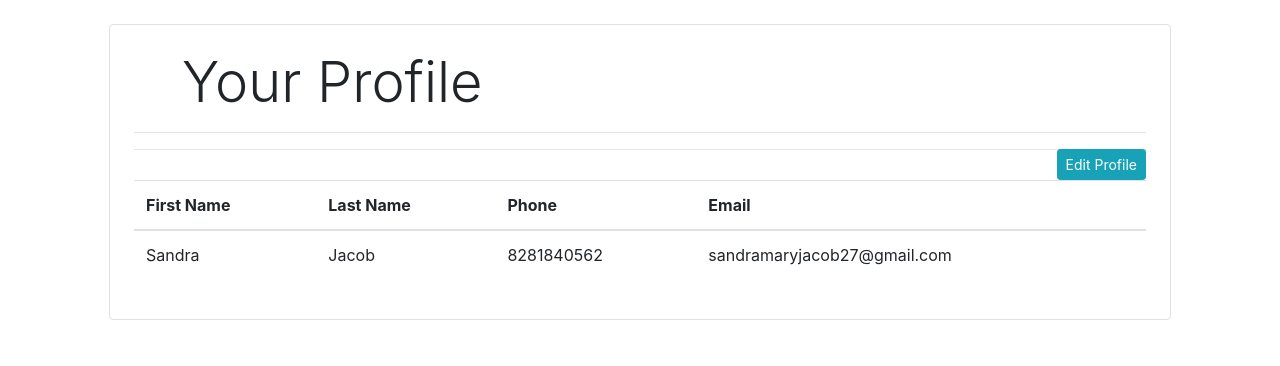
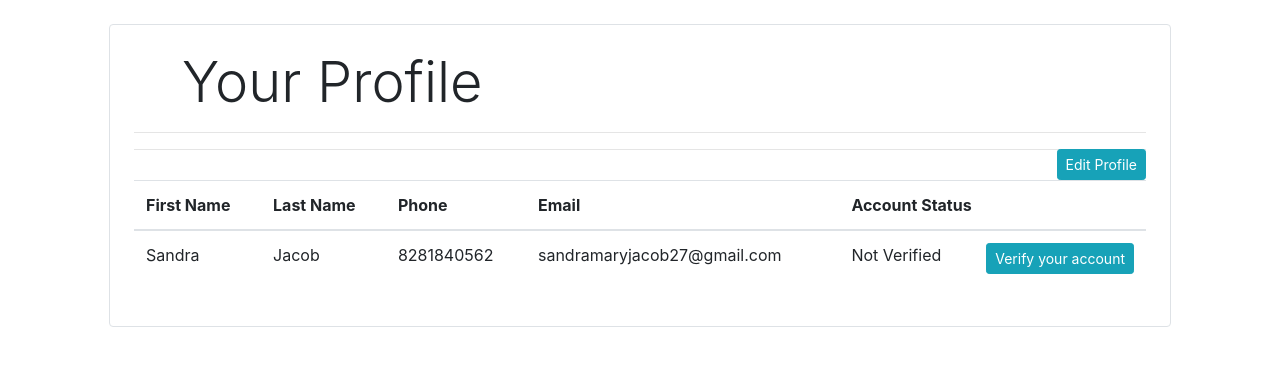
Before and after one commit to adityakandya/Bakery_Management_Python, a Django app: template templates/Bakery/profile.html in a window 1280 px wide. Shown: the part 56-422 px from the top of the page. Run offline with Django 3.2, Linux system fonts and the light colour scheme; the template is opened without the code that fills it: values that come from a table or form of the project are taken from there, others are empty; data comes from the database, SQL or seed files in the repository; both versions use the stored data as it was after the commit.

Commit message:
Added the verified column in profile

```diff
--- a/templates/Bakery/profile.html
+++ b/templates/Bakery/profile.html
@@ -9,7 +9,7 @@
         <hr>
         <table class="table">
             <thead>
-            	<thead>
+                <thead>
                     <a class="btn btn-info btn-sm float-right" href="{% url 'Bakery-profile' %}">Edit Profile</a>
                     <hr>
                  </thead>
@@ -18,14 +18,25 @@
                     <th>Last Name</th>
                     <th>Phone</th>
                     <th>Email</th>
+                    <th>Account Status</th>
                 </tr>
             </thead>
             <tbody>
                 <tr>
+
+                    {% if customer.verified %}
                     <td>{{customer.first_name}}</td>
                     <td>{{customer.last_name}}</td>
                     <td>{{customer.phone}}</td>
                     <td>{{customer.email}}</td>
+                    <td color:green;>Verified</td>
+                    {%else%}
+                    <td>{{customer.first_name}}</td>
+                    <td>{{customer.last_name}}</td>
+                    <td>{{customer.phone}}</td>
+                    <td>{{customer.email}}</td>
+                    <td>Not Verified <a class="btn btn-info btn-sm float-right" href="/verify_user">Verify your account</a></td>
+                    {%endif%}
                 </tr>
 
             </tbody>
```
Also changed, not shown: db.sqlite3.
